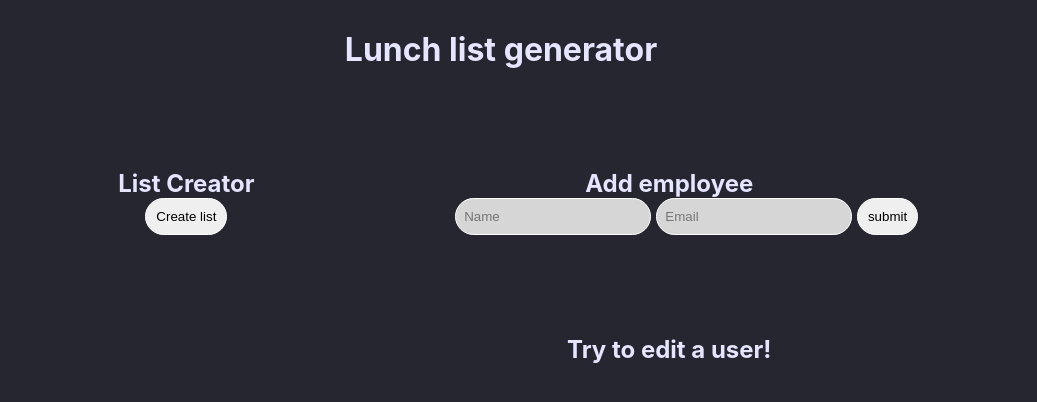
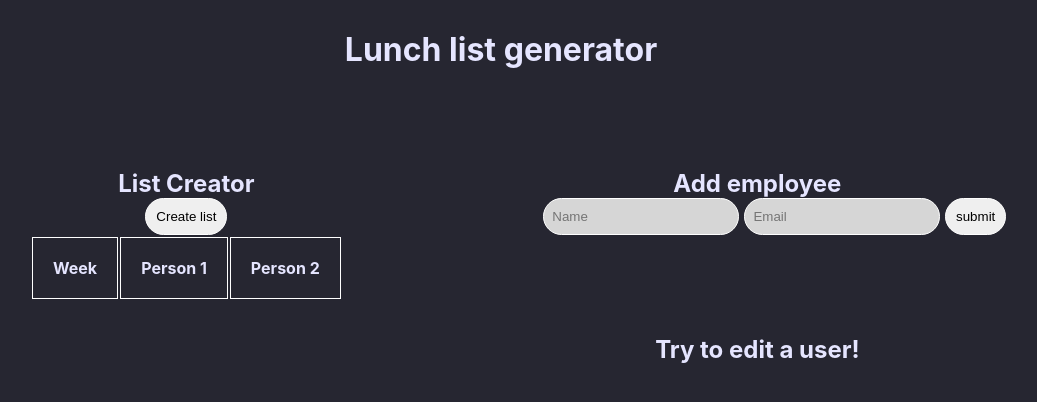
Before and after one commit to AlmaDurhuus/lunch-list, a React (Create React App) app: page / in a window 1280 px wide. Shown: the top 402 px of the page, without its empty margins (139-1176 px from the left). Built offline with nearby package versions, Linux system fonts and the light colour scheme.

Commit message:
css changes

```diff
--- a/src/components/App.css
+++ b/src/components/App.css
@@ -71,3 +71,8 @@ button{
 .listContainer{
  flex-direction: row;
 }
+
+td, th{
+    border: white solid 1px;
+    padding: 20px;
+}
--- a/src/components/CreateList.js
+++ b/src/components/CreateList.js
@@ -87,14 +87,23 @@ const CreateList = ({ employees, setEmployees, setDel, del }) => {
       <button onClick={generatedList}>Create list</button>
       {del? <div></div>
       :
-      <div>
+      <table>
+        <thead>
+          <tr>
+            <th>Week</th>
+            <th>Person 1</th>
+            <th>Person 2</th>
+          </tr>
+        </thead>
+        <tbody>
         {employeesIndex2.map((num, index) => (
-          <div key={index}> Week {week +=1}:
-                  <p >person1: {employees[num.person1].name}</p>
-                  <p >person2: {employees[num.person2].name}</p>
-          </div>
-        ))}
-      </div>}
+              <tr key={index}>
+                <td>{week +=1}</td>
+                <td>{employees[num.person1].name}</td>
+                <td>{employees[num.person2].name}</td>
+          </tr>
+        ))}</tbody>
+      </table>}
 
     </div>
   );
```
Also changed, not shown: 1 other file (tests, documents, lock files or other folders).
